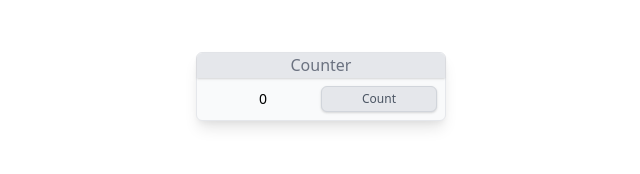
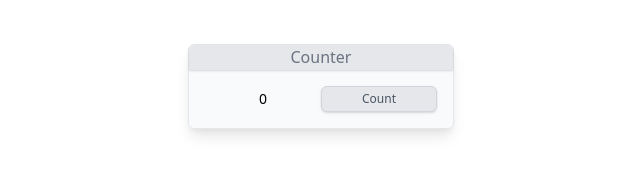
Before and after one commit to ferueda/7guis, a React (Create React App) app: page / in a window 1280 px wide. Shown: the part 314-488 px from the top of the page, without its empty margins (319-959 px from the left). Built offline with nearby package versions, Linux system fonts and the light colour scheme.

Commit message:
Add padding to Body.js component

```diff
--- a/src/components/shared/Body.js
+++ b/src/components/shared/Body.js
@@ -1,5 +1,5 @@
 function Body({ children }) {
-  return <div>{children}</div>;
+  return <div className="p-2">{children}</div>;
 }
 
 export default Body;
```
